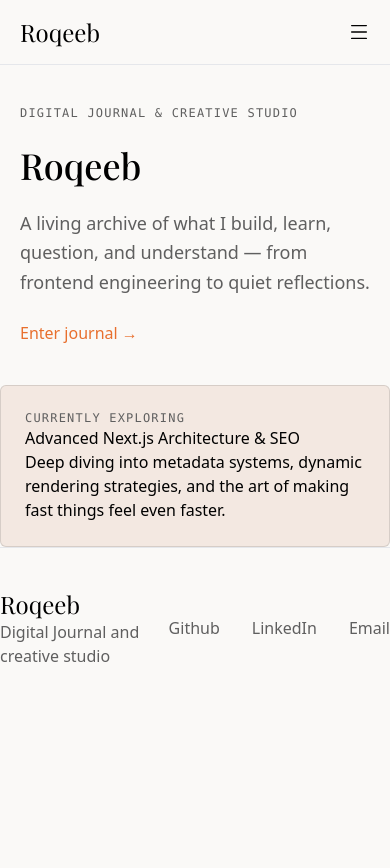
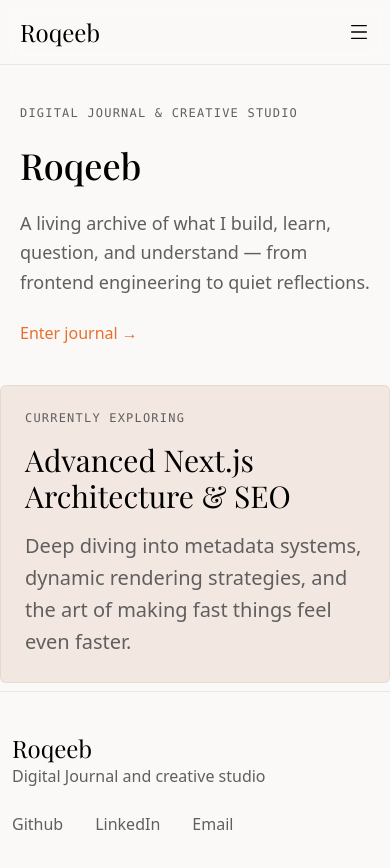
Before and after one commit to Roqeeb-dev/digital-journal, a Next.js app: page / in a window 390 px wide. Shown: the top 868 px of the page. Before the commit the page ends 844 px from the top, so only its background shows below. Built offline with nearby package versions, Linux system fonts and the light colour scheme.

Commit message:
made footer responsive

```diff
--- a/components/CurrentlyExploring.tsx
+++ b/components/CurrentlyExploring.tsx
@@ -1,11 +1,18 @@
+"use client";
+
+import { Playfair_Display } from "next/font/google";
 import PillText from "./PillText";
+
+const playfair = Playfair_Display({ subsets: ["latin"], weight: "400" });
 
 export default function CurrentlyExploring() {
   return (
-    <section className="max-w-6xl mx-auto p-6 border border-secondary-text/20 rounded-md bg-soft-highlight">
+    <section className="max-w-6xl mx-auto p-6 border border-secondary-text/10 rounded-md bg-soft-highlight">
       <PillText text="Currently Exploring" />
-      <h1>Advanced Next.js Architecture & SEO</h1>
-      <p>
+      <h1 className={`${playfair.className} text-3xl my-4`}>
+        Advanced Next.js Architecture & SEO
+      </h1>
+      <p className="text-xl/8 text-secondary-text max-w-xl">
         Deep diving into metadata systems, dynamic rendering strategies, and the
         art of making fast things feel even faster.
       </p>
--- a/components/Footer.tsx
+++ b/components/Footer.tsx
@@ -10,7 +10,7 @@
     { text: "Email", to: "mailto:shafiriyuroqeeb@gmail.com" },
   ];
   return (
-    <footer className="max-w-6xl mx-auto py-10 flex items-center justify-between border-t border-gray-200">
+    <footer className="max-w-6xl mx-auto px-3 md:px-1 py-10 flex flex-col md:flex-row items-left md:items-center justify-between gap-6 border-t border-gray-200 my-2">
       <section>
         <Logo />
         <p className="text-secondary-text">
--- a/components/Navbar.tsx
+++ b/components/Navbar.tsx
@@ -18,7 +18,7 @@
   const pathname = usePathname();
 
   return (
-    <header className="px-5 md:px-2 sticky top-0 max-w-6xl mx-auto py-4 md:py-10 flex items-center justify-between border-b border-gray-200">
+    <header className="px-5 md:px-2 backdrop-blur sticky top-0 max-w-6xl mx-auto py-4 md:py-10 flex items-center justify-between border-b border-gray-200">
       <Logo />
 
       <nav className="hidden md:flex items-center gap-8">
```
